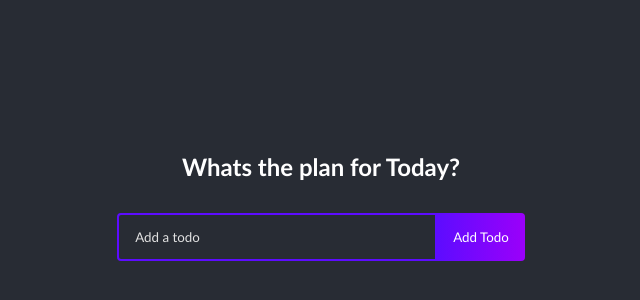
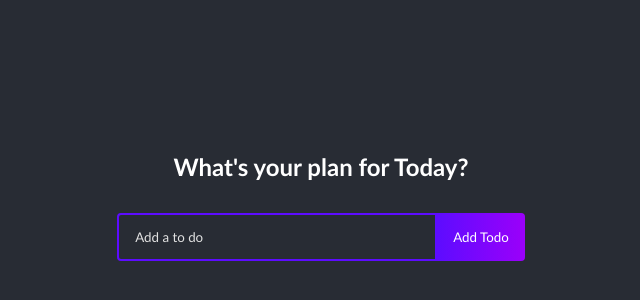
Before and after one commit to faridiyr/todolist, a React (Create React App) app: page / in a window 1280 px wide. Shown: the part 194-494 px from the top of the page, without its empty margins (319-959 px from the left). Built offline with nearby package versions, Linux system fonts and the light colour scheme.

Commit message:
update form

```diff
--- a/src/component/TodoForm.js
+++ b/src/component/TodoForm.js
@@ -41,7 +41,7 @@ function TodoForm(props) {
             ) : (
                 <>
                     <input
-                        placeholder='Add a todo'
+                        placeholder='Add a to do'
                         value={input}
                         onChange={handleChange}
                         name='text'
--- a/src/component/TodoList.js
+++ b/src/component/TodoList.js
@@ -42,7 +42,7 @@ function TodoList() {
 
     return (
         <div>
-            <h1>Whats the plan for Today?</h1>
+            <h1>What's your plan for Today?</h1>
             <TodoForm onSubmit={addTodo} />
             <Todo
                 todos={todos}
```
